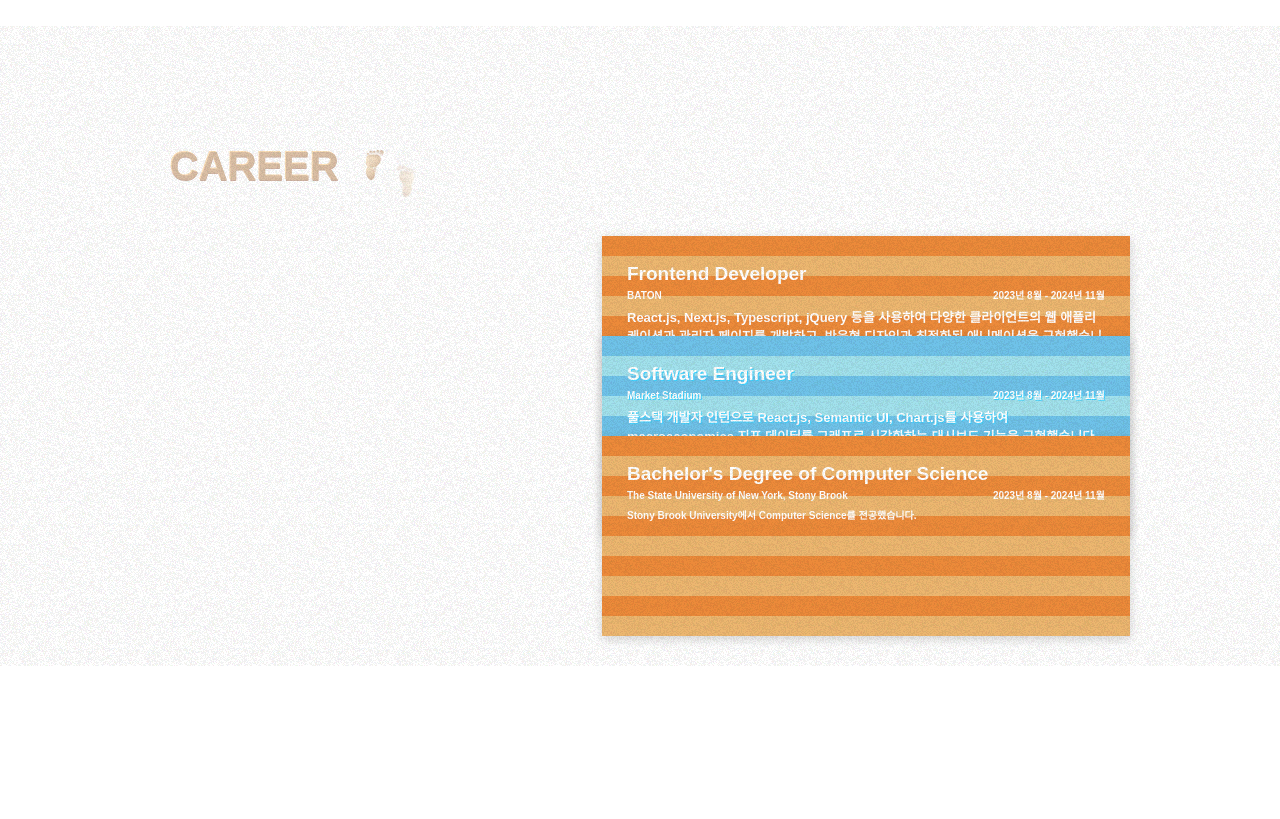
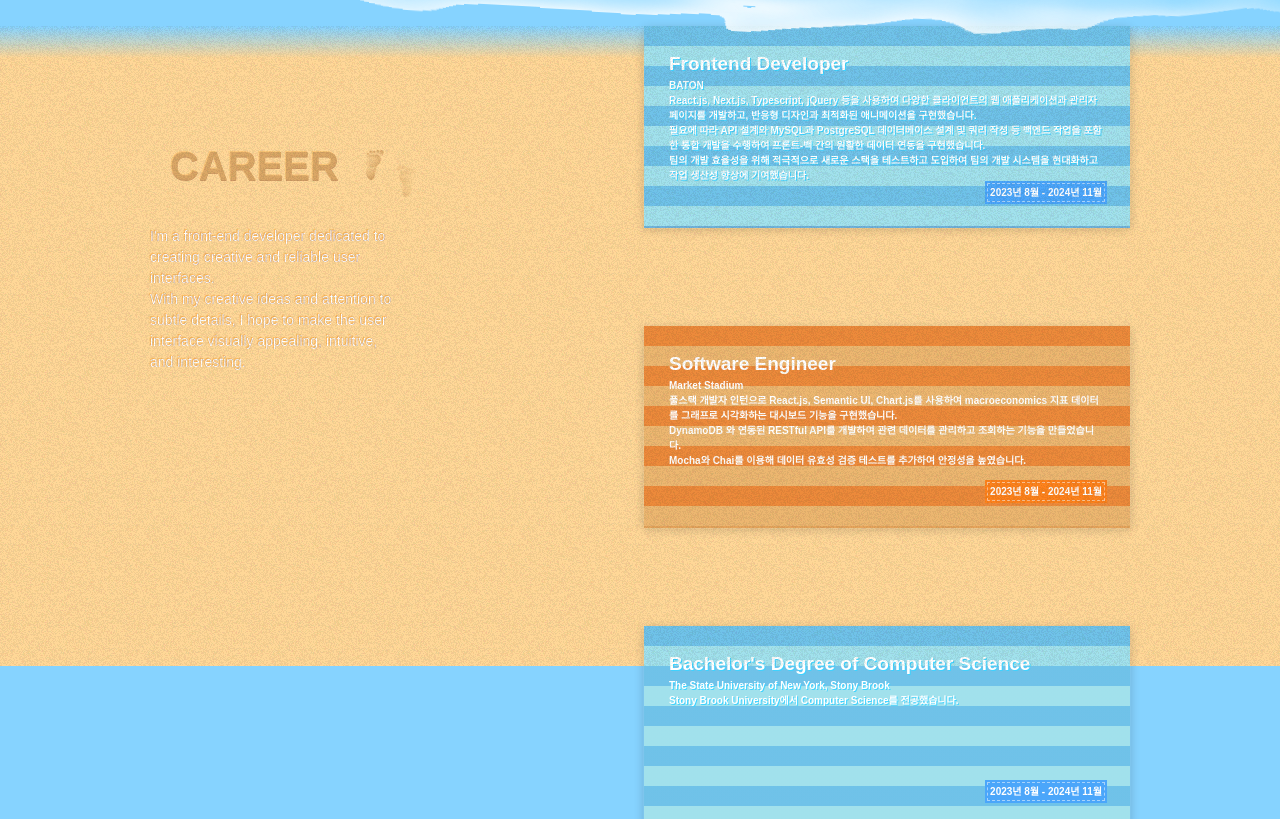
Before and after one commit to seoeongeueun/portfolio.v2, a Next.js app: page / in a window 1280 px wide. Shown: the part 1121-1940 px from the top of the page. Built offline with nearby package versions, Linux system fonts and the light colour scheme; a web font is replaced by a local one.

Commit message:
fix: 타월 루프 로직과 호버시 흔들림 수정

```diff
--- a/app/globals.css
+++ b/app/globals.css
@@ -122,7 +122,7 @@ html {
 
 section {
 	width: 100%;
-	/* min-height: 100vh; */
+	min-height: 80vh;
 	height: fit-content;
 	display: flex;
 	align-items: center;
@@ -130,6 +130,7 @@ section {
 	top: 0;
 	padding-left: 15rem;
 	padding-right: 15rem;
+	position: relative;
 }
 
 section:first-of-type {
--- a/app/page.tsx
+++ b/app/page.tsx
@@ -45,7 +45,7 @@ export default function Home() {
 
 	const mainRef = useRef<HTMLDivElement>(null);
 	const stickyRef = useRef<HTMLDivElement>(null);
-	const careerCardsRef = useRef<HTMLDivElement>(null);
+	const towelsRef = useRef<HTMLDivElement>(null);
 	const cartridgeCardsContainerRef = useRef<HTMLDivElement>(null);
 	const cartridgeCardsRef = useRef<HTMLDivElement>(null);
 	const mainTitleRef = useRef<HTMLParagraphElement>(null);
@@ -347,82 +347,121 @@ export default function Home() {
 		};
 	}, [stacks]);
 
-	//sticky div가 맨 위에 붙은 상황 (지금 화면의 중심인 경우)
-	// useEffect(() => {
-	// 	if (!careerCardsRef.current || !stickyRef.current) return;
+	//비치타월 스크롤 루프
+	useEffect(() => {
+		if (!towelsRef.current || !stickyRef.current) return;
 
-	// 	const container = careerCardsRef.current;
-	// 	const cards = Array.from(container.querySelectorAll<HTMLDivElement>(".career-card"));
-	// 	const cardHeight = cards[0]?.offsetHeight || 0;
-	// 	const totalCards = cards.length;
-	// 	const totalScrollHeight = cardHeight * totalCards;
-	// 	const marginTop = cardHeight / -2; //카드 사이 간격을 줄이기 위해 카드 높이 반을 뺌
+		const container = towelsRef.current;
+		const towels = Array.from(container.querySelectorAll<HTMLDivElement>(".towel-wrapper"));
+		const towelHeight = towels[0]?.offsetHeight || 0;
+		const totalTowels = towels.length;
+		const totalScrollHeight = towelHeight * totalTowels;
+		const marginTop = towelHeight / -2;
 
-	// 	let currentOffset = 0;
-	// 	let prevScrollTop = window.scrollY;
-	// 	let positions = cards.map((_, i) => i * cardHeight);
+		let currentOffset = 0;
+		let prevScrollTop = window.scrollY;
+		let positions = towels.map((_, i) => i * towelHeight);
 
-	// 	const isStickyVisible = () => {
-	// 		//무한 카드 스위칭을 막기 위해 하단에 카드 세개가 남았을 때 루프를 종료
-	// 		const rect = stickyRef.current!.getBoundingClientRect();
-	// 		return rect.bottom > cardHeight * 3 && rect.top < window.innerHeight;
-	// 	};
+		const isStickyVisible = () => {
+			//무한 카드 스위칭을 막기 위해 하단에 카드 세개가 남았을 때 루프를 종료
+			const rect = stickyRef.current!.getBoundingClientRect();
+			return rect.bottom > towelHeight * 3 && rect.top < window.innerHeight;
+		};
 
-	// 	const updateHighlight = () => {
-	// 		let closestCard = null;
-	// 		let closestDistance = Infinity;
+		const updateHighlight = () => {
+			let closestCard = null;
+			let closestDistance = Infinity;
 
-	// 		cards.forEach(card => {
-	// 			const rect = card.getBoundingClientRect();
-	// 			const distanceToTop = Math.abs(rect.top);
+			towels.forEach(towel => {
+				const rect = towel.getBoundingClientRect();
+				const distanceToTop = Math.abs(rect.top);
 
-	// 			if (distanceToTop < closestDistance) {
-	// 				closestDistance = distanceToTop;
-	// 				closestCard = card;
-	// 			}
+				if (distanceToTop < closestDistance) {
+					closestDistance = distanceToTop;
+					closestCard = towel;
+				}
 
-	// 			card.classList.remove("highlighted");
-	// 		});
+				towel.classList.remove("highlighted");
+			});
 
-	// 		if (closestCard) {
-	// 			(closestCard as HTMLDivElement).classList.add("highlighted");
-	// 		}
-	// 	};
+			if (closestCard) {
+				(closestCard as HTMLDivElement).classList.add("highlighted");
+			}
+		};
 
-	// 	const updatePositions = (deltaY: number) => {
-	// 		currentOffset += deltaY;
-	// 		if (isStickyVisible()) {
-	// 			cards.forEach((card, index) => {
-	// 				positions[index] += deltaY;
+		const updatePositions = (deltaY: number) => {
+			currentOffset += deltaY;
+			if (isStickyVisible()) {
+				towels.forEach((towel, index) => {
+					positions[index] += deltaY;
 
-	// 				// Loop card positions when they exit the viewport
-	// 				if (positions[index] <= -cardHeight) {
-	// 					positions[index] += (cardHeight + marginTop) * (totalCards * totalCards);
-	// 				}
+					if (positions[index] <= -towelHeight) {
+						positions[index] += (towelHeight + marginTop) * (totalTowels * totalTowels);
+					}
 
-	// 				if (positions[index] >= totalScrollHeight) {
-	// 					positions[index] -= (cardHeight + marginTop) * (totalCards * totalCards);
-	// 				}
-	// 				card.style.setProperty("--y-distance", positions[index] + "px");
-	// 			});
-	// 		}
-	// 		updateHighlight();
-	// 	};
+					if (positions[index] >= totalScrollHeight) {
+						positions[index] -= (towelHeight + marginTop) * (totalTowels * totalTowels);
+					}
+					towel.style.setProperty("--y-distance", positions[index] + "px");
+				});
+			}
+			updateHighlight();
+		};
 
-	// 	const handleScroll = () => {
-	// 		const scrollTop = window.scrollY;
-	// 		const deltaY = scrollTop - prevScrollTop;
-	// 		prevScrollTop = scrollTop;
+		const handleScroll = () => {
+			const scrollTop = window.scrollY;
+			const deltaY = scrollTop - prevScrollTop;
+			prevScrollTop = scrollTop;
 
-	// 		updatePositions(-deltaY);
-	// 	};
+			updatePositions(-deltaY);
+		};
 
-	// 	window.addEventListener("scroll", handleScroll);
+		window.addEventListener("scroll", handleScroll);
 
-	// 	return () => {
-	// 		window.removeEventListener("scroll", handleScroll);
-	// 	};
-	// }, []);
+		return () => {
+			window.removeEventListener("scroll", handleScroll);
+		};
+	}, []);
+
+	//호버 중인 비치타올에 turbulence 지정
+	useEffect(() => {
+		const allTowels = document.querySelectorAll<HTMLDivElement>(".towel");
+
+		allTowels.forEach(towel => {
+			const i = towel.getAttribute("data-towel-index");
+			if (!i) return;
+
+			const turb = document.querySelector<SVGElement>(`#turbTowel-${i}`);
+			if (!turb) return;
+
+			let frame = 0;
+			let animating = false;
+
+			function animateWiggle() {
+				if (!animating) return;
+				frame += 0.03;
+
+				const x = 0.002 + Math.sin(frame) * 0.001;
+				const y = 0.003 + Math.cos(frame) * 0.001;
+
+				turb?.setAttribute("baseFrequency", `${x} ${y}`);
+				requestAnimationFrame(animateWiggle);
+			}
+
+			towel.addEventListener("mouseenter", () => {
+				animating = true;
+				animateWiggle();
+
+				document.querySelector(`#wibble-${i} feDisplacementMap`)?.setAttribute("scale", "50");
+			});
+
+			towel.addEventListener("mouseleave", () => {
+				animating = false;
+				turb.setAttribute("baseFrequency", `0.002 0.003`);
+				document.querySelector(`#wibble-${i} feDisplacementMap`)?.setAttribute("scale", "0");
+			});
+		});
+	}, []);
 
 	useEffect(() => {
 		if (!gameboyHeadRef.current || !isGameboyOn) return;
@@ -667,59 +706,31 @@ export default function Home() {
 	}, []);
 
 	/* 스크롤 위치에 따라 배경색을 변경하는 로직*/
-	useEffect(() => {
-		if (!mainRef.current) return;
-		const main = mainRef.current;
+	// useEffect(() => {
+	// 	if (!mainRef.current) return;
+	// 	const main = mainRef.current;
 
-		function handleBackgroundColorChange() {
-			const startColor: [number, number, number] = [134, 211, 255];
-			const endColor: [number, number, number] = [255, 215, 151];
+	// 	function handleBackgroundColorChange() {
+	// 		const startColor: [number, number, number] = [134, 211, 255];
+	// 		const endColor: [number, number, number] = [255, 215, 151];
 
-			const scrollTop = window.scrollY;
-			const scrollHeight = document.body.scrollHeight;
-			const clientHeight = window.innerHeight;
-			const scrollFraction = scrollTop / (scrollHeight - clientHeight);
+	// 		const scrollTop = window.scrollY;
+	// 		const scrollHeight = document.body.scrollHeight;
+	// 		const clientHeight = window.innerHeight;
+	// 		const scrollFraction = scrollTop / (scrollHeight - clientHeight);
 
-			const r = Math.round(startColor[0] + (endColor[0] - startColor[0]) * scrollFraction);
-			const g = Math.round(startColor[1] + (endColor[1] - startColor[1]) * scrollFraction);
-			const b = Math.round(startColor[2] + (endColor[2] - startColor[2]) * scrollFraction);
+	// 		const r = Math.round(startColor[0] + (endColor[0] - startColor[0]) * scrollFraction);
+	// 		const g = Math.round(startColor[1] + (endColor[1] - startColor[1]) * scrollFraction);
+	// 		const b = Math.round(startColor[2] + (endColor[2] - startColor[2]) * scrollFraction);
 
-			document.documentElement.style.setProperty("--main-bg", `rgb(${r}, ${g}, ${b})`);
-		}
+	// 		document.documentElement.style.setProperty("--main-bg", `rgb(${r}, ${g}, ${b})`);
+	// 	}
 
-		window.addEventListener("scroll", handleBackgroundColorChange);
-		return () => {
-			window.removeEventListener("scroll", handleBackgroundColorChange);
-		};
-	}, []);
-
-	useEffect(() => {
-		const turb = document.querySelector<HTMLElement>("#turbTowel");
-		if (!turb) return;
-
-		let frame = 0;
-		let animating = false;
-
-		function animateWiggle() {
-			if (!animating) return;
-			frame += 0.01;
-			const x = 0.002 + Math.sin(frame) * 0.001;
-			const y = 0.003 + Math.cos(frame) * 0.001;
-			turb?.setAttribute("baseFrequency", `${x} ${y}`);
-			requestAnimationFrame(animateWiggle);
-		}
-		const towel = document.querySelector(".towel");
-
-		towel?.addEventListener("mouseenter", () => {
-			animating = true;
-			animateWiggle();
-		});
-
-		towel?.addEventListener("mouseleave", () => {
-			animating = false;
-			turb.setAttribute("baseFrequency", `0.002 0.003`);
-		});
-	}, []);
+	// 	window.addEventListener("scroll", handleBackgroundColorChange);
+	// 	return () => {
+	// 		window.removeEventListener("scroll", handleBackgroundColorChange);
+	// 	};
+	// }, []);
 
 	/* 메인 페이지 타이틀에 애니메이션 추가 */
 	useEffect(() => {
@@ -758,7 +769,7 @@ export default function Home() {
 	}, [tags]);
 
 	return (
-		<div ref={mainRef} className="py-52 text-white w-full h-full flex flex-col items-center justify-start gap-4 overflow-hidden">
+		<div ref={mainRef} className="py-52 text-white w-full h-full flex flex-col items-center justify-start gap-4 overflow-x-hidden">
 			<div className="fixed top-0 p-4 pointer-events-none w-full">
 				<div className="w-full flex flex-row items-center justify-between mb-auto">
 					<span>ha</span>
@@ -836,7 +847,7 @@ export default function Home() {
 			</svg>
 
 			<div className="gooey-overlay z-20"></div>
-			<section ref={stickyRef} className="pt-32 flex-row !justify-between !items-end mb-[10rem] shore">
+			<section ref={stickyRef} className="pt-32 flex-row !justify-between !items-end mb-[10rem] shore sticky">
 				<div className="grain-overlay" />
 				<div className="fade-up-section flex flex-col justify-start items-start mb-auto">
 					<div className="flex flex-row items-center justify-start">
@@ -876,44 +887,47 @@ export default function Home() {
 							</div>
 						</div>
 					</div>
-					<p className="text-s max-w-1/2 whitespace-pre-line">{textFile["001"]}</p>
+					<p className="description text-s max-w-1/2 whitespace-pre-line">{textFile["001"]}</p>
 				</div>
 
-				<div ref={careerCardsRef} className="career-cards-container pt-32 spread">
+				<div ref={towelsRef} className="towels-container pt-32 spread">
+					<div className="towel-wrapper">
 						<svg>
-						<filter id="wibble">
-							<feTurbulence id="turbTowel" type="fractalNoise" baseFrequency="0.002 0.003" numOctaves="1" result="turbulence" />
-							<feDisplacementMap in2="turbulence" in="SourceGraphic" scale="50" xChannelSelector="R" yChannelSelector="G" />
+							<filter id="wibble-1">
+								<feTurbulence id="turbTowel-1" type="fractalNoise" baseFrequency="0.002 0.003" numOctaves="1" result="turbulence" />
+								<feDisplacementMap in2="turbulence" in="SourceGraphic" scale="0" xChannelSelector="R" yChannelSelector="G" />
 							</filter>
 						</svg>
-
-					<div className="career-card towel w-full p-10">
+						<div data-towel-index="1" className="towel w-full flex flex-col items-start justify-start p-10" style={{filter: "url(#wibble-1)"}}>
 							<p className="text-xl">Frontend Developer</p>
-						<div className="mb-2 flex flex-row items-center justify-between w-full">
 							<p>BATON</p>
-							<p>2023년 8월 - 2024년 11월</p>
-						</div>
 							<ul>
 								<li>
 									React.js, Next.js, Typescript, jQuery 등을 사용하여 다양한 클라이언트의 웹 애플리케이션과 관리자 페이지를 개발하고, 반응형
 									디자인과 최적화된 애니메이션을 구현했습니다.
 								</li>
 								<li>
-								필요에 따라 API 설계와 MySQL과 PostgreSQL 데이터베이스 설계 및 쿼리 작성 등 백엔드 작업을 포함한 통합 개발을 수행하여 프론트-백
-								간의 원활한 데이터 연동을 구현했습니다.
+									필요에 따라 API 설계와 MySQL과 PostgreSQL 데이터베이스 설계 및 쿼리 작성 등 백엔드 작업을 포함한 통합 개발을 수행하여
+									프론트-백 간의 원활한 데이터 연동을 구현했습니다.
 								</li>
 								<li>
 									팀의 개발 효율성을 위해 적극적으로 새로운 스택을 테스트하고 도입하여 팀의 개발 시스템을 현대화하고 작업 생산성 향상에
 									기여했습니다.
 								</li>
 							</ul>
+							<p className="tag mt-auto ml-auto">2023년 8월 - 2024년 11월</p>
 						</div>
-					<div className="career-card w-full p-10 towel">
+					</div>
+					<div className="towel-wrapper">
+						<svg>
+							<filter id="wibble-2">
+								<feTurbulence id="turbTowel-2" type="fractalNoise" baseFrequency="0.002 0.003" numOctaves="1" result="turbulence" />
+								<feDisplacementMap in2="turbulence" in="SourceGraphic" scale="0" xChannelSelector="R" yChannelSelector="G" />
+							</filter>
+						</svg>
+						<div data-towel-index="2" className="towel w-full flex flex-col items-start justify-start p-10" style={{filter: "url(#wibble-2)"}}>
 							<p className="text-xl">Software Engineer</p>
-						<div className="mb-2 flex flex-row items-center justify-between w-full">
 							<p>Market Stadium</p>
-							<p>2023년 8월 - 2024년 11월</p>
-						</div>
 							<ul>
 								<li>
 									풀스택 개발자 인턴으로 React.js, Semantic UI, Chart.js를 사용하여 macroeconomics 지표 데이터를 그래프로 시각화하는 대시보드
@@ -922,14 +936,22 @@ export default function Home() {
 								<li>DynamoDB 와 연동된 RESTful API를 개발하여 관련 데이터를 관리하고 조회하는 기능을 만들었습니다.</li>
 								<li>Mocha와 Chai를 이용해 데이터 유효성 검증 테스트를 추가하여 안정성을 높였습니다.</li>
 							</ul>
+							<p className="tag mt-auto ml-auto">2023년 8월 - 2024년 11월</p>
 						</div>
-					<div className="career-card w-full flex flex-col items-start justify-start p-10">
+					</div>
+					<div className="towel-wrapper">
+						<svg>
+							<filter id="wibble-3">
+								<feTurbulence id="turbTowel-3" type="fractalNoise" baseFrequency="0.002 0.003" numOctaves="1" result="turbulence" />
+								<feDisplacementMap in2="turbulence" in="SourceGraphic" scale="0" xChannelSelector="R" yChannelSelector="G" />
+							</filter>
+						</svg>
+						<div data-towel-index="3" className="towel w-full flex flex-col items-start justify-start p-10" style={{filter: "url(#wibble-3)"}}>
 							<p className="text-xl">Bachelor's Degree of Computer Science</p>
-						<div className="mb-2 flex flex-row items-center justify-between w-full">
 							<p>The State University of New York, Stony Brook</p>
-							<p>2023년 8월 - 2024년 11월</p>
+							<p>Stony Brook University에서 Computer Science를 전공했습니다.</p>
+							<p className="tag mt-auto ml-auto">2023년 8월 - 2024년 11월</p>
 						</div>
-						<p>Stony Brook University에서 Computer Science를 전공했습니다.</p>
 					</div>
 				</div>
 			</section>
--- a/app/styles/global.scss
+++ b/app/styles/global.scss
@@ -195,34 +195,56 @@
 // 	}
 // }
 
-.career-cards-container {
+.towels-container {
 	position: relative;
 	overflow: visible;
 	height: 100%;
 	will-change: transform;
-}
-
-.career-card {
+
 	--towel-color: var(--theme-orange);
+	--towel-color-dark: rgb(230, 165, 91);
 	--towel-sub: rgb(255, 178, 77);
 	--towel-shadow: var(--theme-orange);
+	--tag-color: rgb(253, 130, 30);
+
+	.towel-wrapper {
+		transform: translateY(var(--y-distance));
+		transition: transform 0.1s linear;
+
+		> svg {
+			position: absolute;
+			inset: 0;
+		}
+	}
+
+	& > div:nth-child(2n + 1) {
+		--towel-color: rgb(76, 195, 250);
+		--towel-color-dark: rgb(113, 179, 218);
+		--towel-sub: rgb(148, 239, 255);
+		--theme-shadow: var(--theme-blue);
+		--tag-color: rgb(76, 166, 250);
+	}
+
+	.towel {
 		transition:
 			transform 0.5s ease-out,
 			right 0.3s ease-in-out 0.2s;
 		height: 20rem;
 		will-change: transform;
 		margin-top: -10rem;
-	transform: translateY(var(--y-distance));
 		position: relative;
 		right: 0;
-	box-shadow: 0px 3px 10px 0px rgba(43, 43, 43, 0.2);
+		box-shadow:
+			0px 2px 0px 0px var(--towel-color-dark),
+			0px 3px 10px 0px rgba(43, 43, 43, 0.2);
 		overflow: hidden;
 		background-color: rgb(192, 192, 192);
 
 		transition:
 			filter 0.3s ease-in-out,
 			opacity 0.3s ease-in-out,
-		transform 0.4s ease-in-out;
+			transform 0.4s ease-in-out,
+			right 0.5s ease-in-out;
 		transform-origin: top;
 
 		&::before {
@@ -234,32 +256,25 @@
 			z-index: -1;
 		}
 
-	p {
-		color: var(--gray-0);
-		text-shadow: 1px 1px 0px var(--theme-shadow);
-	}
-
+		p,
 		li,
 		span {
-		color: var(--gray-0);
-		text-shadow: 1px 1px 1px var(--theme-shadow);
-		font-size: 1.3rem;
-	}
-
-	&:nth-child(2n + 1) {
-		--towel-color: rgb(76, 195, 250);
-		--towel-sub: rgb(148, 239, 255);
-		--theme-shadow: var(--theme-blue);
-	}
-
-	&.highlighted {
-		transform-origin: top;
-		right: 4rem;
+			color: white;
+			text-shadow: 1px 1px 0px var(--theme-shadow);
+		}
+
+		.tag {
+			background-color: var(--tag-color);
+			text-shadow: none;
+			padding: 0.1rem 0.2rem;
+			border: 1px dashed rgba(255, 255, 255, 0.5);
+			outline: 2px solid var(--tag-color);
 		}
 
 		&:hover {
-		filter: url(#wibble);
 			transform: scaleX(0.97) rotate(1deg);
+			right: 3rem;
+		}
 	}
 }
 
@@ -680,6 +695,20 @@
 			-1px -1px 0px rgb(250, 176, 80),
 			0px 1px 0px rgb(136, 66, 25);
 	}
+
+	.description {
+		color: transparent;
+		background-image: linear-gradient(0deg, var(--theme-sand-dark) 0%, var(--theme-sand-shadow) 100%);
+		background-size: 100% 100%;
+		background-repeat: no-repeat;
+		background-position: center;
+		background-clip: text;
+		mix-blend-mode: multiply;
+		opacity: 1;
+		color: white;
+		font-weight: 300;
+		text-shadow: -1px -1px 1px rgb(250, 176, 80);
+	}
 }
 
 .footprint {
```
Lines whose indentation alone changed are shown as unchanged.
